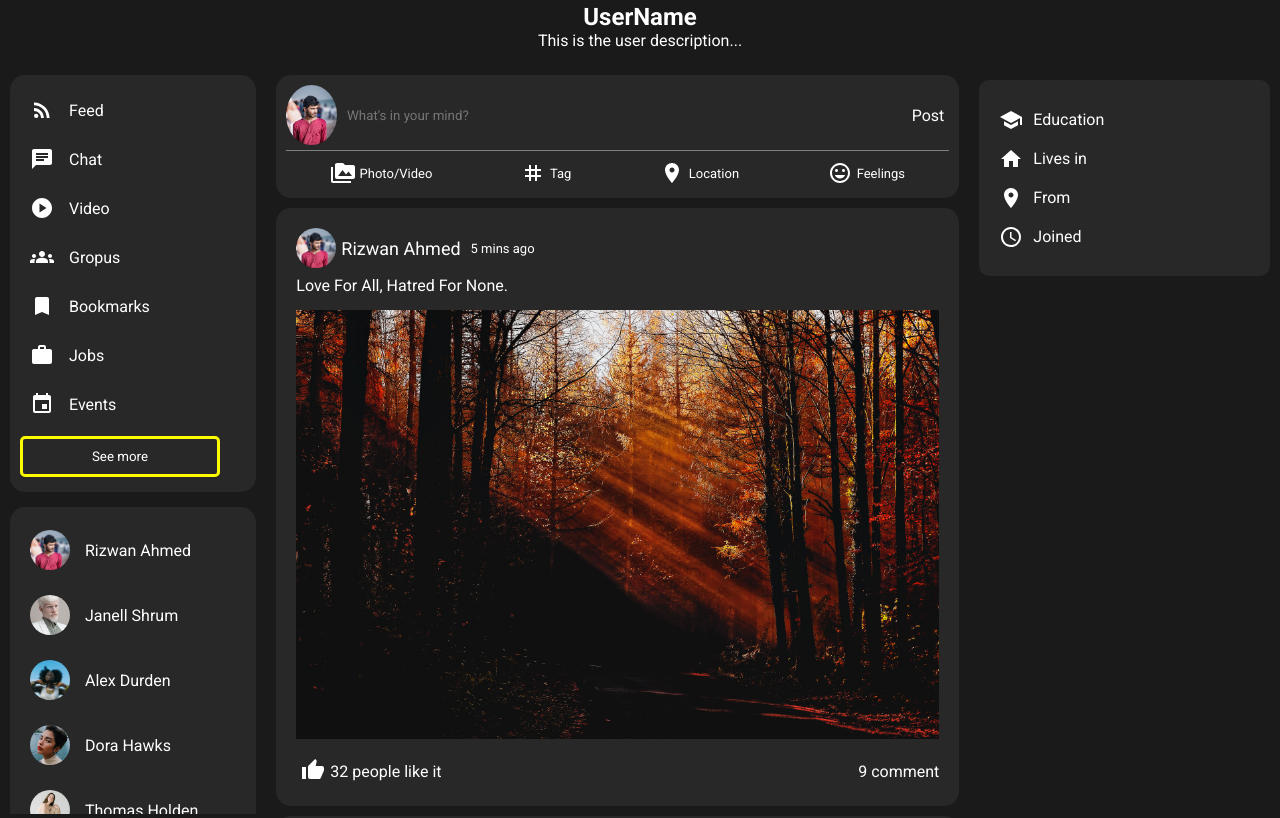
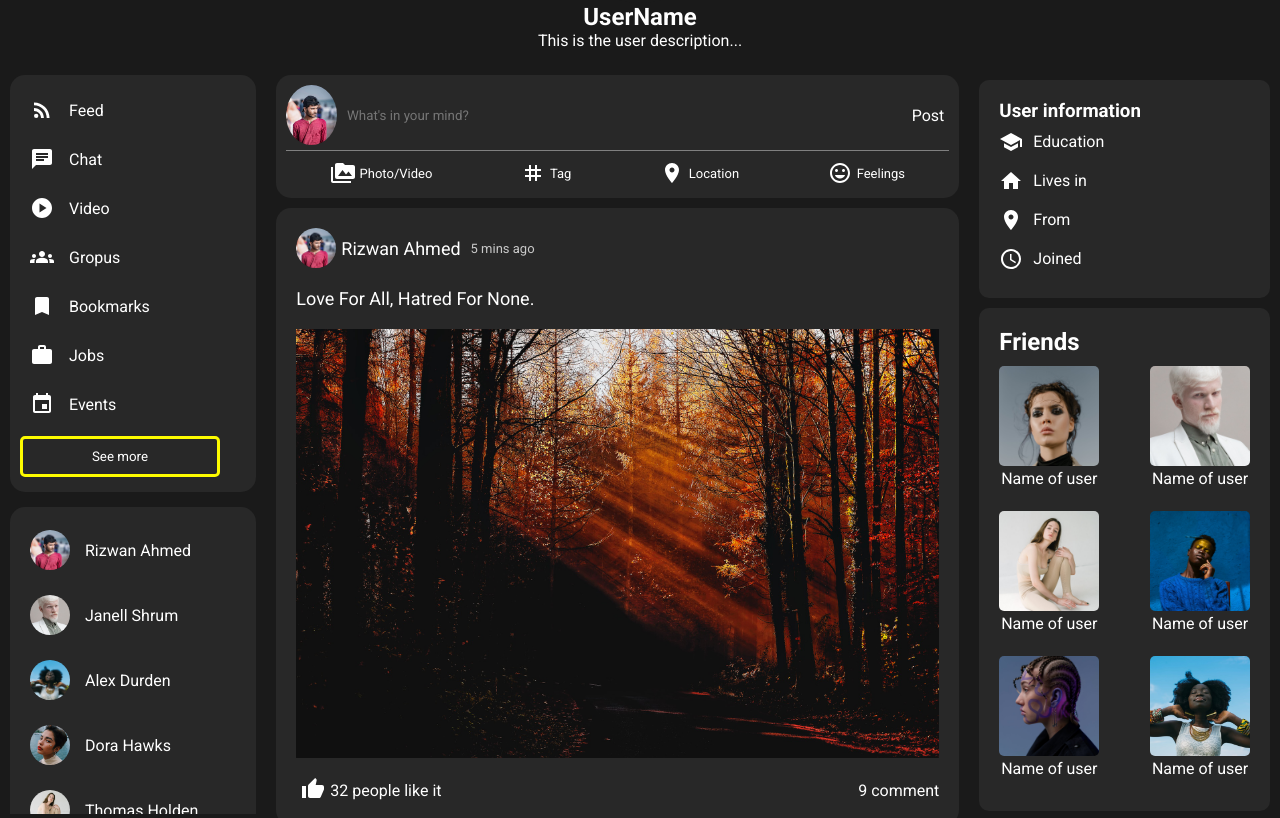
Before and after one commit to RizwanAhmed3000/Social-Media-React, a React (Create React App) app: page / in a window 1280 px wide. Shown: the part 423-1241 px from the top of the page. Built offline with nearby package versions, Linux system fonts and the light colour scheme.

Commit message:
profile UI Done

```diff
--- a/src/components/Post/Post.css
+++ b/src/components/Post/Post.css
@@ -28,6 +28,7 @@
 
 .timeAgo{
     font-size: 13px;
+    color: rgb(201, 201, 201);
 }
 
 .postImgContainer{
@@ -44,6 +45,8 @@
 
 .postText{
     word-wrap: break-word;
+    font-size: 18px;
+    margin: 20px 0px;
 }
 
 .postBottom{
--- a/src/components/Rightbar/Rightbar.css
+++ b/src/components/Rightbar/Rightbar.css
@@ -46,6 +46,7 @@
 
 .profileRightBar{
     padding: 20px;
+    margin-bottom: 10px;
     background-color: #282828;
     border-radius: 10px;
 }
@@ -58,3 +59,29 @@
 .infoContainer span {
     margin: 10px;
 }
+
+.userFollowings{
+    display: flex;
+    flex-wrap: wrap;
+    justify-content: space-between;
+}
+
+.userFollowing{
+    margin: 10px 0px;
+    display: flex;
+    flex-direction: column;
+    align-items: center;
+    justify-content: center;
+    cursor: pointer;
+}
+
+.userFollowing p{
+    margin: 3px 0px;
+}
+
+.firendImg{
+    width: 100px;
+    height: 100px;
+    border-radius: 5px;
+    object-fit: cover;
+}
--- a/src/components/Rightbar/Rightbar.jsx
+++ b/src/components/Rightbar/Rightbar.jsx
@@ -39,7 +39,9 @@ function HomeRightBar() {
 
 function ProfileRightBar() {
     return (
+        <>
             <div className="profileRightBar">
+                <h3>User information</h3>
                 <div className="infoContainer">
                     <School />
                     <span>Education</span>
@@ -57,5 +59,43 @@ function ProfileRightBar() {
                     <span>Joined</span>
                 </div>
             </div>
+            <div className="profileRightBar">
+                <h2>Friends</h2>
+                <div className="userFollowings">
+                    <UserFollowing />
+                </div>
+            </div>
+        </>
     )
 }
+
+function UserFollowing() {
+    return (
+        <>
+            <div className="userFollowing">
+                <img src="/assets/person/1.jpeg" alt="" className="firendImg" />
+                <p>Name of user</p>
+            </div>
+            <div className="userFollowing">
+                <img src="/assets/person/2.jpeg" alt="" className="firendImg" />
+                <p>Name of user</p>
+            </div>
+            <div className="userFollowing">
+                <img src="/assets/person/5.jpeg" alt="" className="firendImg" />
+                <p>Name of user</p>
+            </div>
+            <div className="userFollowing">
+                <img src="/assets/person/7.jpeg" alt="" className="firendImg" />
+                <p>Name of user</p>
+            </div>
+            <div className="userFollowing">
+                <img src="/assets/person/6.jpeg" alt="" className="firendImg" />
+                <p>Name of user</p>
+            </div>
+            <div className="userFollowing">
+                <img src="/assets/person/3.jpeg" alt="" className="firendImg" />
+                <p>Name of user</p>
+            </div>
+        </>
+    )
+}
--- a/src/components/Sidebar/Sidebar.jsx
+++ b/src/components/Sidebar/Sidebar.jsx
@@ -68,7 +68,7 @@ function SidebarItemList({ sidebarItmesArray }) {
 
 //------------------------Firends list-------------------------------//
 
-function SidebarFriendsList({ friendsArray }) {
+export function SidebarFriendsList({ friendsArray }) {
     return (
         <ul className="sidebarItmesList">
             {
```
Lines whose indentation alone changed are shown as unchanged.
